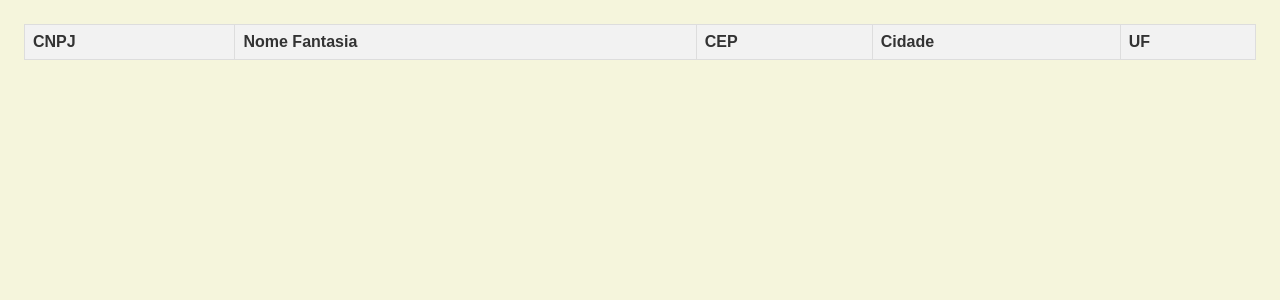
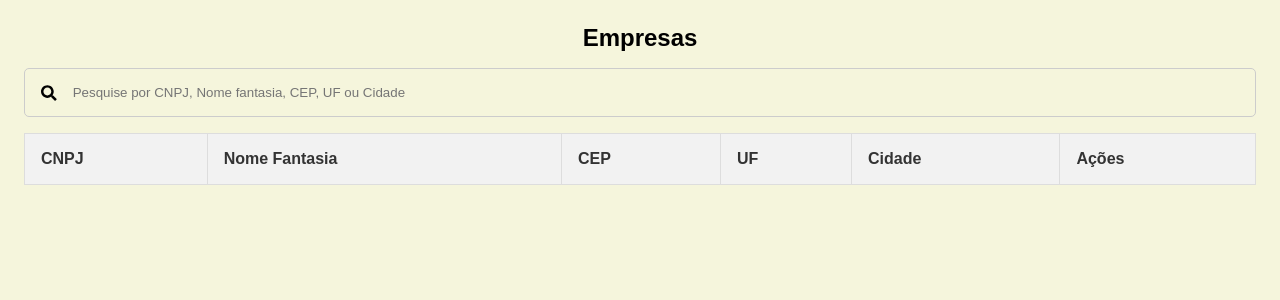
Before and after one commit to naldogomes/companies-registration, a React (Create React App) app: page /companies-list in a window 1280 px wide. Shown: the top 300 px of the page. Built offline with nearby package versions, Linux system fonts and the light colour scheme.

Commit message:
edit and delete buttons in datatable and search component created

```diff
--- a/src/components/DataTable/index.tsx
+++ b/src/components/DataTable/index.tsx
@@ -1,16 +1,22 @@
-import { Table, TableHeader, TableRow } from "./styles";
-import { BsTrash, BsPencil } from "react-icons/bs";
+import {
+  DeleteButton,
+  EditButton,
+  Table,
+  TableActionsRow,
+  TableHeader,
+  TableRow,
+} from "./styles";
 
 type DataTableProps = {
   headers: string[];
   data: any;
 };
 
-const handleDelete = (index: any) => {
+const handleEdit = (index: any) => {
   console.log(index);
 };
 
-const handleEdit = (index: any) => {
+const handleDelete = (index: any) => {
   console.log(index);
 };
 
@@ -22,6 +28,7 @@ const DataTable = ({ headers, data }: DataTableProps) => {
           {headers.map((header) => (
             <TableHeader key={header}>{header}</TableHeader>
           ))}
+          <TableHeader>Ações</TableHeader>
         </tr>
       </thead>
       <tbody>
@@ -30,6 +37,22 @@ const DataTable = ({ headers, data }: DataTableProps) => {
             {Object.values(row).map((value: any, index: number) => (
               <TableRow key={index}>{value}</TableRow>
             ))}
+            <TableActionsRow key={index} width="185px">
+              <EditButton
+                onClick={() => {
+                  handleEdit(index);
+                }}
+              >
+                Editar
+              </EditButton>
+              <DeleteButton
+                onClick={() => {
+                  handleDelete(index);
+                }}
+              >
+                Deletar
+              </DeleteButton>
+            </TableActionsRow>
           </tr>
         ))}
       </tbody>
--- a/src/components/DataTable/styles.ts
+++ b/src/components/DataTable/styles.ts
@@ -3,20 +3,57 @@ import styled from "styled-components";
 export const Table = styled.table`
   border-collapse: collapse;
   width: 100%;
-  margin: 0 auto;
 `;
 
 export const TableHeader = styled.th`
   background-color: #f2f2f2;
   color: #333;
   border: 1px solid #ddd;
-  padding: 8px;
+  padding: 16px;
   text-align: left;
 `;
 
-export const TableRow = styled.td`
+export const TableRow = styled.td<{ width?: string }>`
   border: 1px solid #ddd;
-  padding: 8px;
+  padding: 16px;
   text-align: left;
   background-color: #fff;
+  width: ${(props) => (props.width ? props.width : "auto")};
 `;
+
+export const TableActionsRow = styled.td<{ width?: string }>`
+  border: 1px solid #ddd;
+  padding: 16px 8px;
+  text-align: left;
+  background-color: #fff;
+  width: ${(props) => (props.width ? props.width : "auto")};
+`;
+
+export const EditButton = styled.button`
+  background-color: #007bff;
+  border: none;
+  border-radius: 4px;
+  color: white;
+  padding: 8px 16px;
+  width: 80px;
+  margin-right: 8px;
+
+  &:hover {
+    background-color: #0062cc;
+    cursor: pointer;
+  }
+`;
+
+export const DeleteButton = styled.button`
+  background-color: #dc3545;
+  border: none;
+  border-radius: 4px;
+  color: white;
+  padding: 8px 16px;
+  width: 80px;
+
+  &:hover {
+    background-color: #c82333;
+    cursor: pointer;
+  }
+`;
--- /dev/null
+++ b/src/components/Search/index.tsx
@@ -0,0 +1,17 @@
+import { InputHTMLAttributes } from "react";
+import { SearchContainer, SearchIcon, SearchInput } from "./styles";
+
+interface SearchInputProps extends InputHTMLAttributes<HTMLInputElement> {
+  label?: string;
+}
+
+const Search = ({ label, ...rest }: SearchInputProps) => {
+  return (
+    <SearchContainer>
+      <SearchIcon />
+      <SearchInput type="search" {...rest} />
+    </SearchContainer>
+  );
+};
+
+export default Search;
--- /dev/null
+++ b/src/components/Search/styles.ts
@@ -0,0 +1,23 @@
+import { FaSearch } from "react-icons/fa";
+import styled from "styled-components";
+
+export const SearchContainer = styled.div`
+  display: flex;
+  align-items: center;
+  border: 1px solid #ccc;
+  border-radius: 5px;
+  padding: 8px 16px;
+  width: 100%;
+  margin-bottom: 16px;
+`;
+
+export const SearchInput = styled.input`
+  width: 100%;
+  border: none;
+  outline: none;
+  padding: 0.5rem;
+`;
+
+export const SearchIcon = styled(FaSearch)`
+  margin-right: 8px;
+`;
--- a/src/pages/ListCompanies/index.tsx
+++ b/src/pages/ListCompanies/index.tsx
@@ -1,7 +1,9 @@
 import { useEffect, useState } from "react";
 import DataTable from "../../components/DataTable";
 import { Company } from "../CreateCompany";
-import { Container } from "./styles";
+import { Container, Title } from "./styles";
+import Search from "../../components/Search";
+import { searchItem } from "../../utils/utils";
 
 export type CompanyTableData = {
   CNPJ: string;
@@ -12,9 +14,16 @@ export type CompanyTableData = {
 };
 
 const ListCompanies = () => {
+  const [allData, setAllData] = useState<CompanyTableData[]>([]);
   const [data, setData] = useState<CompanyTableData[]>([]);
+  const headers = ["CNPJ", "Nome Fantasia", "CEP", "UF", "Cidade"];
 
-  const headers = ["CNPJ", "Nome Fantasia", "CEP", "Cidade", "UF"];
+  const [search, setSearch] = useState("");
+
+  useEffect(() => {
+    if (search.length >= 2) setData(searchItem(allData, search));
+    else setData(allData);
+  }, [search]);
 
   useEffect(() => {
     const companies = JSON.parse(localStorage.getItem("companies") || "[]");
@@ -28,11 +37,19 @@ const ListCompanies = () => {
         city: item.address?.localidade || "",
       });
     });
+    setAllData(tableData);
     setData(tableData);
   }, []);
 
   return (
     <Container>
+      <Title>Empresas</Title>
+      <Search
+        placeholder="Pesquise por CNPJ, Nome fantasia, CEP, UF ou Cidade"
+        onChange={(e) => {
+          setSearch(e.target.value);
+        }}
+      />
       <DataTable headers={headers} data={data} />
     </Container>
   );
--- a/src/pages/ListCompanies/styles.ts
+++ b/src/pages/ListCompanies/styles.ts
@@ -1,10 +1,13 @@
 import styled from "styled-components";
 
 export const Container = styled.div`
-  /* justify-content: center; */
-  /* align-items: center; */
   background-color: #f5f5dc;
   min-height: 100vh;
   width: 100%;
   padding: 24px;
 `;
+
+export const Title = styled.h2`
+  text-align: center;
+  margin-bottom: 16px;
+`;
--- /dev/null
+++ b/src/utils/utils.ts
@@ -0,0 +1,17 @@
+import { CompanyTableData } from "../pages/ListCompanies";
+
+export const searchItem = (
+  arr: CompanyTableData[],
+  searchTerm: string
+): CompanyTableData[] => {
+  const filteredArr = arr.filter((item) =>
+    Object.values(item).some((val) =>
+      String(val)
+        .toLowerCase()
+        .replace(/\W/g, "")
+        .includes(searchTerm.toLowerCase().replace(/\W/g, ""))
+    )
+  );
+
+  return filteredArr;
+};
```
